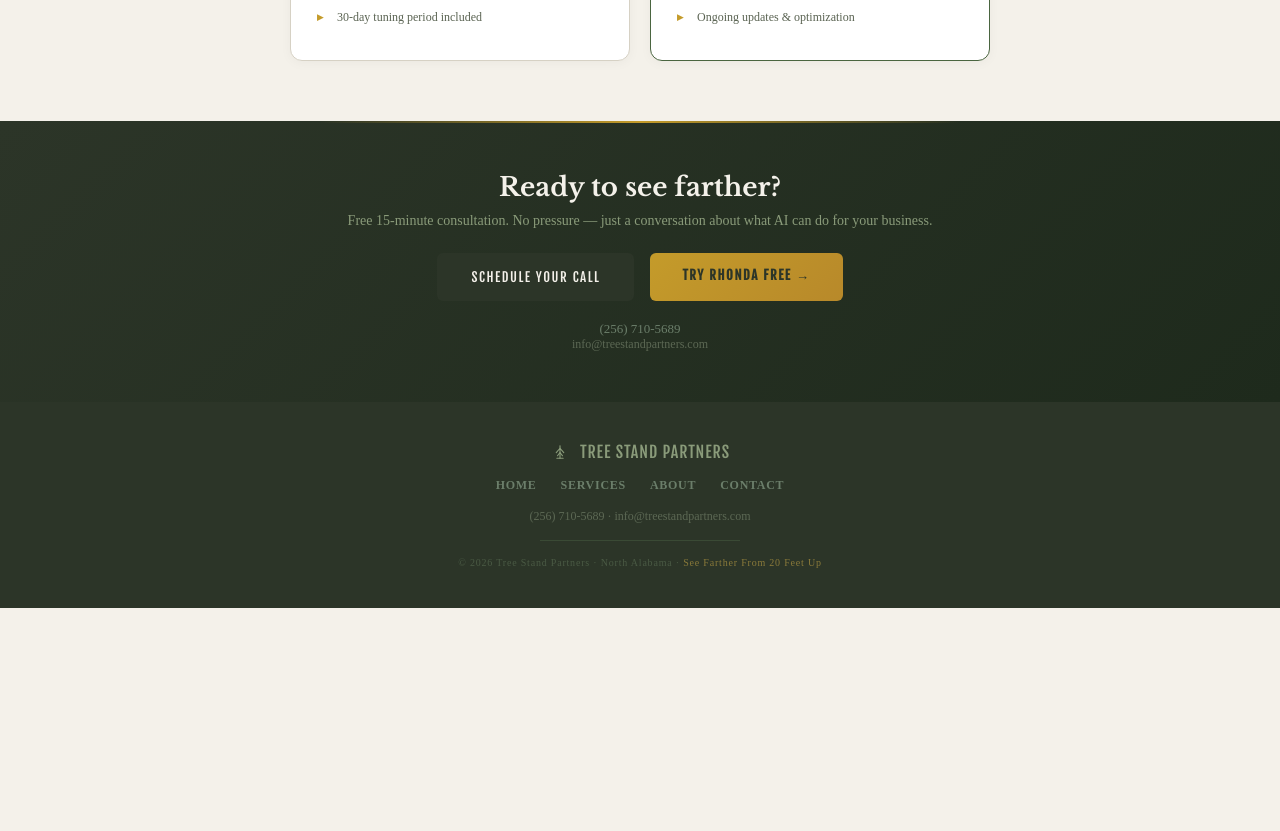
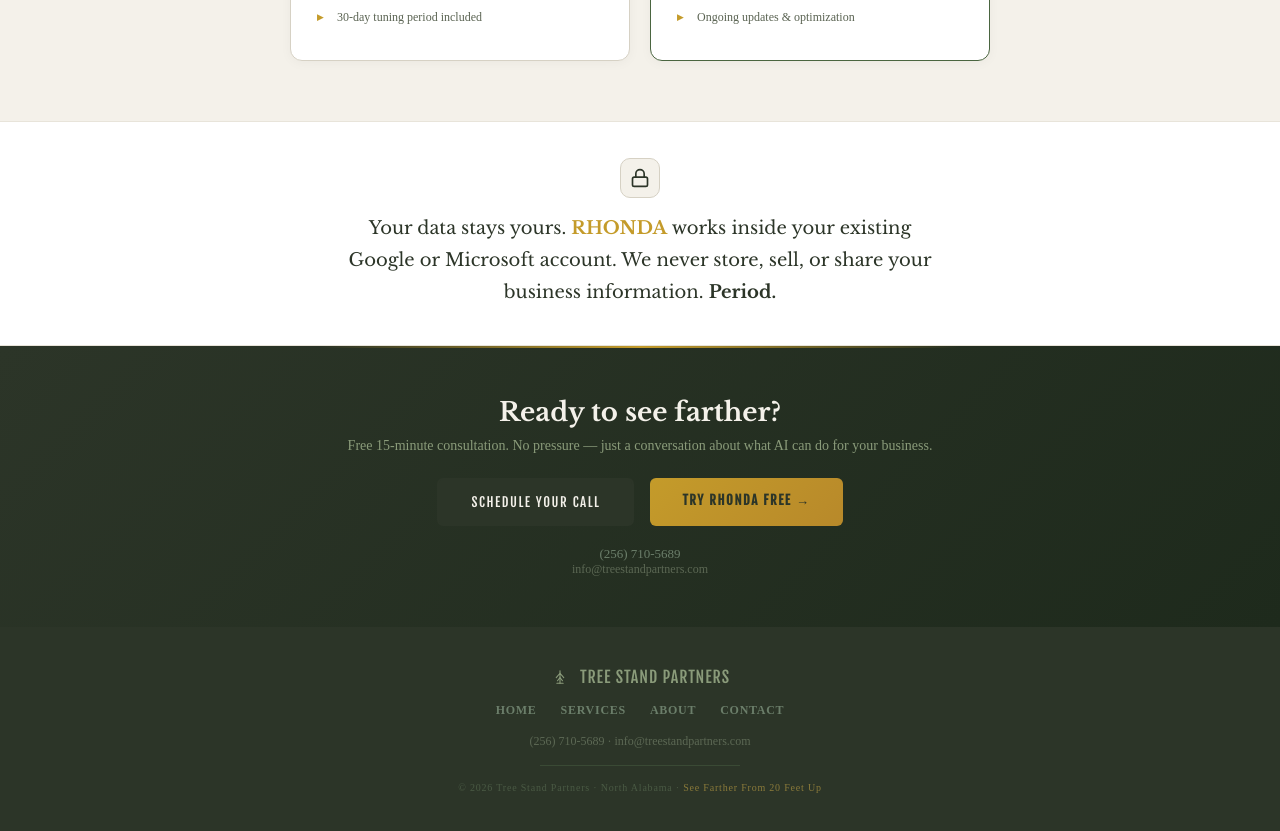
Before and after one commit to jefferdr-rgb/tree-stand-partners, a React (Vite) app: page / in a window 1280 px wide. Shown: the part 2360-3191 px from the top of the page. Before the commit the page ends 2968 px from the top, so only its background shows below. Built offline with nearby package versions, Linux system fonts and the light colour scheme.

Commit message:
Update App.jsx

```diff
--- a/src/App.jsx
+++ b/src/App.jsx
@@ -1,3 +1,4 @@
+
 import { useState, useEffect } from "react";
 
 const PHONE = "(256) 710-5689";
@@ -308,6 +309,32 @@
       </div>
     </section>
 
+    {/* Trust Banner */}
+    <section style={{ background: "#ffffff", padding: "36px 24px", borderTop: "1px solid #e8e4da", borderBottom: "1px solid #e8e4da" }}>
+      <div style={{ maxWidth: 600, margin: "0 auto", textAlign: "center" }}>
+        <div style={{ display: "flex", justifyContent: "center", marginBottom: 14 }}>
+          <div style={{
+            width: 40, height: 40, borderRadius: 10,
+            background: "#f4f1ea", border: "1px solid #d6d1c4",
+            display: "flex", alignItems: "center", justifyContent: "center",
+          }}>
+            <svg width="20" height="20" viewBox="0 0 24 24" fill="none" stroke="#2c3528" strokeWidth="2" strokeLinecap="round" strokeLinejoin="round">
+              <rect x="3" y="11" width="18" height="11" rx="2" ry="2"/>
+              <path d="M7 11V7a5 5 0 0 1 10 0v4"/>
+            </svg>
+          </div>
+        </div>
+        <p style={{
+          fontFamily: "'Libre Baskerville', serif",
+          fontSize: "clamp(15px, 2.5vw, 18px)",
+          color: "#2c3528",
+          lineHeight: 1.8,
+        }}>
+          Your data stays yours. <span style={{ color: "#c49b2a", fontWeight: 700 }}>RHONDA</span> works inside your existing Google or Microsoft account. We never store, sell, or share your business information. <strong>Period.</strong>
+        </p>
+      </div>
+    </section>
+
     {/* CTA */}
     <section style={{ background: "linear-gradient(135deg, #2c3528, #1e2a1c)", padding: "50px 24px", textAlign: "center", position: "relative" }}>
       <div style={{ position: "absolute", top: 0, left: "25%", right: "25%", height: 2, background: "linear-gradient(90deg, transparent, #c49b2a, transparent)" }} />
```
